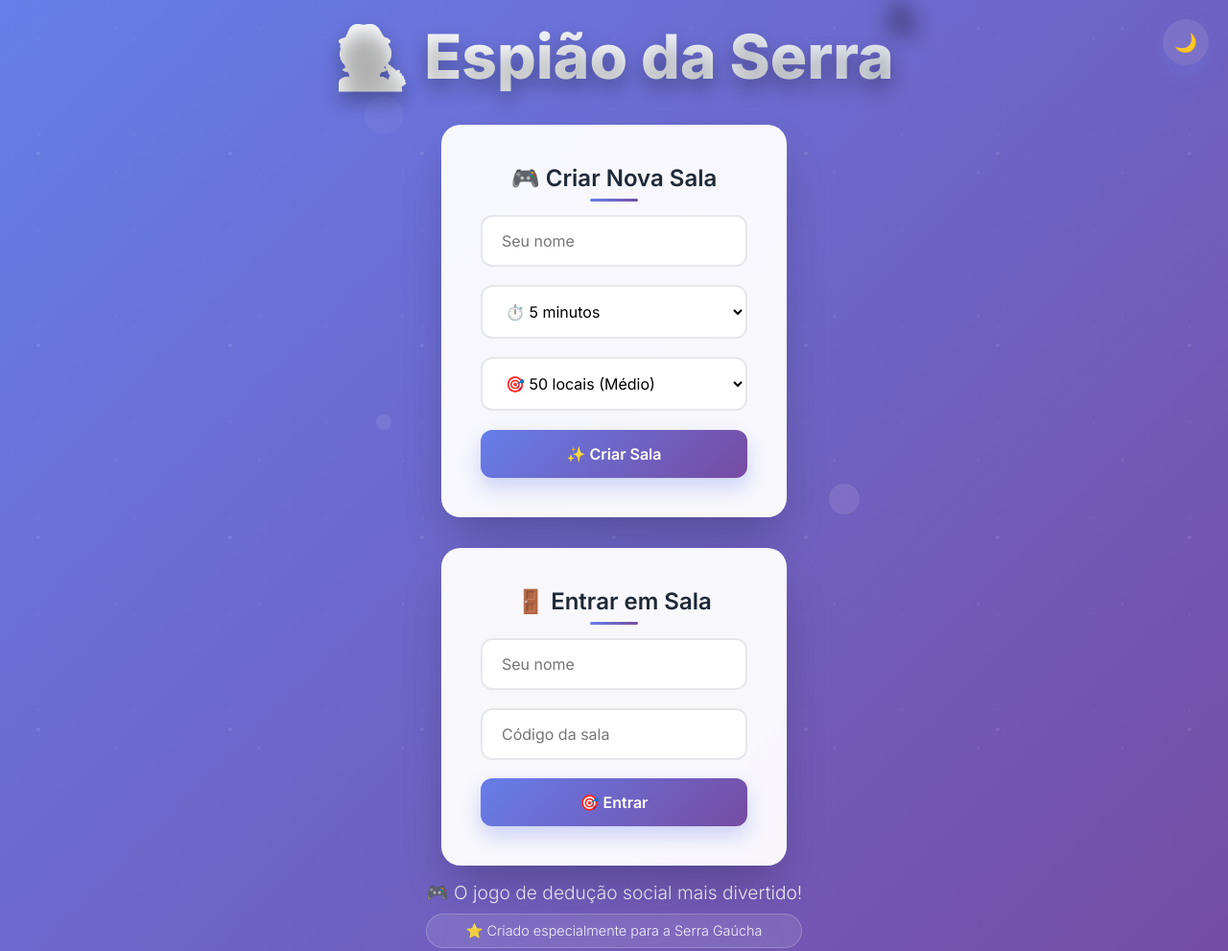
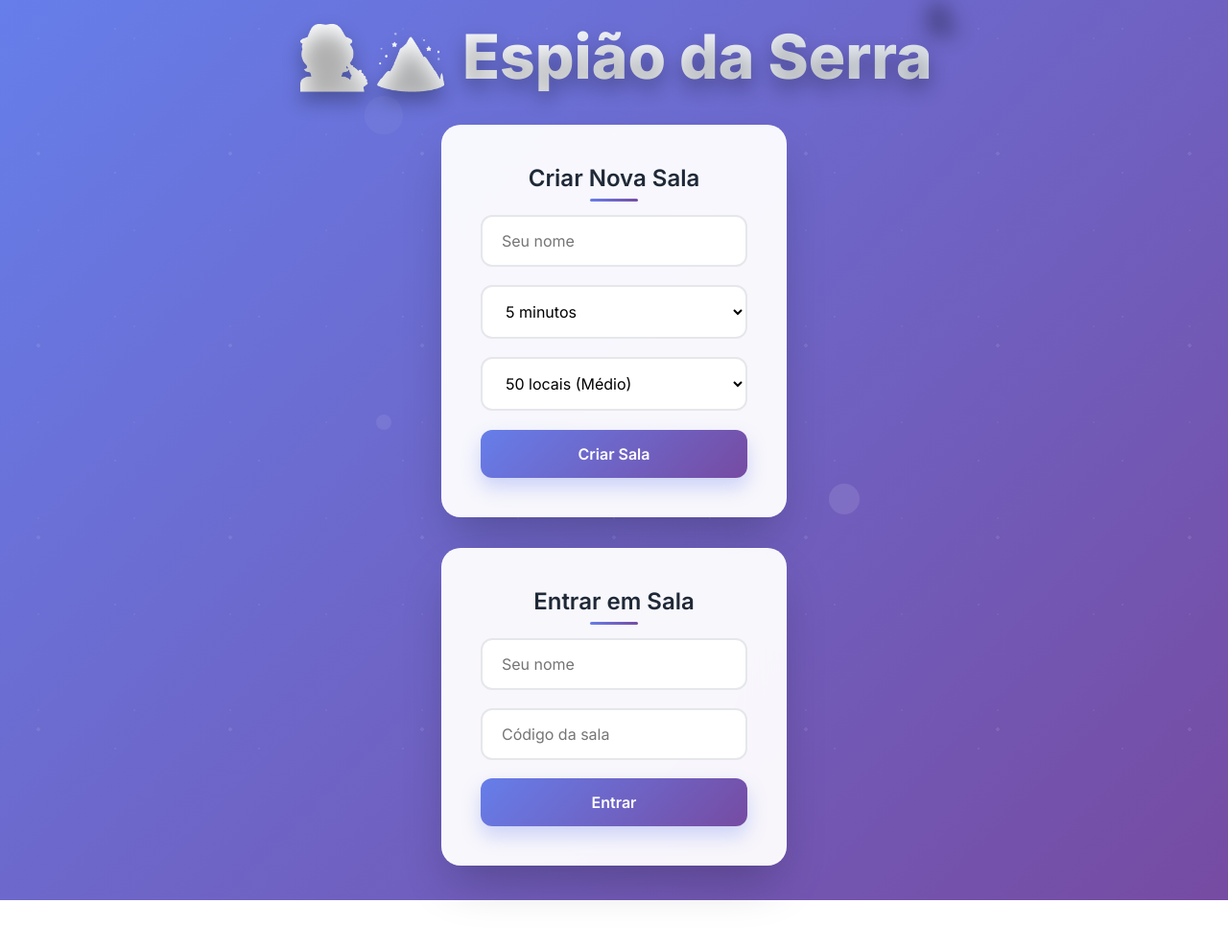
Before and after one commit to lecas456/spyfall-game, a website: page public/index.html in a window 1280 px wide. Shown: the top 991 px of the page at 96% size. After the commit the page ends 938 px from the top, so only its background shows below. Drawn offline with Linux system fonts and the light colour scheme.

Commit message:
Update index.html

```diff
--- a/public/index.html
+++ b/public/index.html
@@ -7,83 +7,43 @@
     <link rel="stylesheet" href="style.css">
 </head>
 <body>
-    <!-- Botão de alternar tema -->
-    <button class="theme-toggle" onclick="toggleTheme()" title="Alternar tema">
-        🌙
-    </button>
-
     <div class="container">
-        <h1>🕵️ Espião da Serra</h1>
+        <h1>🕵️🏔️ Espião da Serra</h1>
 
         <div class="card">
-            <h2>🎮 Criar Nova Sala</h2>
+            <h2>Criar Nova Sala</h2>
             <form id="create-room-form">
                 <input type="text" id="player-name" placeholder="Seu nome" required>
                 <select id="time-limit">
-                    <option value="180">⏱️ 3 minutos</option>
-                    <option value="300" selected>⏱️ 5 minutos</option>
-                    <option value="420">⏱️ 7 minutos</option>
-                    <option value="600">⏱️ 10 minutos</option>
-                    <option value="900">⏱️ 15 minutos</option>
+                    <option value="180">3 minutos</option>
+                    <option value="300" selected>5 minutos</option>
+                    <option value="420">7 minutos</option>
+                    <option value="600">10 minutos</option>
+                    <option value="900">15 minutos</option>
                 </select>
 
-                <select id="locations-count">
-                    <option value="20">🎯 20 locais (Muito Fácil)</option>
-                    <option value="30">🎯 30 locais (Fácil)</option>
-                    <option value="50" selected>🎯 50 locais (Médio)</option>
-                    <option value="80">🎯 80 locais (Difícil)</option>
-                    <option value="136">🎯 136 locais (Muito Difícil)</option>
-                </select>
+		<select id="locations-count">
+            	    <option value="20">20 locais (Muito Fácil)</option>
+            	    <option value="30">30 locais (Fácil)</option>
+            	    <option value="50" selected>50 locais (Médio)</option>
+            	    <option value="80">80 locais (Difícil)</option>
+            	    <option value="136">136 locais (Muito Difícil)</option>
+        	</select>
 
-                <button type="submit">✨ Criar Sala</button>
+                <button type="submit">Criar Sala</button>
             </form>
         </div>
 
         <div class="card">
-            <h2>🚪 Entrar em Sala</h2>
+            <h2>Entrar em Sala</h2>
             <form id="join-room-form">
                 <input type="text" id="join-name" placeholder="Seu nome" required>
                 <input type="text" id="room-code" placeholder="Código da sala" required>
-                <button type="submit">🎯 Entrar</button>
+                <button type="submit">Entrar</button>
             </form>
-        </div>
-
-        <div class="subtitle">
-            <p>🎮 O jogo de dedução social mais divertido!</p>
-            <div class="brand-tag">
-                ⭐ Criado especialmente para a Serra Gaúcha
-            </div>
         </div>
     </div>
 
     <script src="script.js"></script>
-
-    <!-- Adicionar script para tema também na página inicial -->
-    <script>
-        function toggleTheme() {
-            const root = document.documentElement;
-            const currentTheme = root.getAttribute('data-theme');
-            const newTheme = currentTheme === 'dark' ? 'light' : 'dark';
-
-            root.setAttribute('data-theme', newTheme);
-            localStorage.setItem('theme', newTheme);
-
-            const toggleBtn = document.querySelector('.theme-toggle');
-            if (toggleBtn) {
-                toggleBtn.textContent = newTheme === 'dark' ? '☀️' : '🌙';
-            }
-        }
-
-        // Carregar tema salvo ao inicializar
-        document.addEventListener('DOMContentLoaded', function() {
-            const savedTheme = localStorage.getItem('theme') || 'light';
-            document.documentElement.setAttribute('data-theme', savedTheme);
-
-            const toggleBtn = document.querySelector('.theme-toggle');
-            if (toggleBtn) {
-                toggleBtn.textContent = savedTheme === 'dark' ? '☀️' : '🌙';
-            }
-        });
-    </script>
 </body>
 </html>
```
